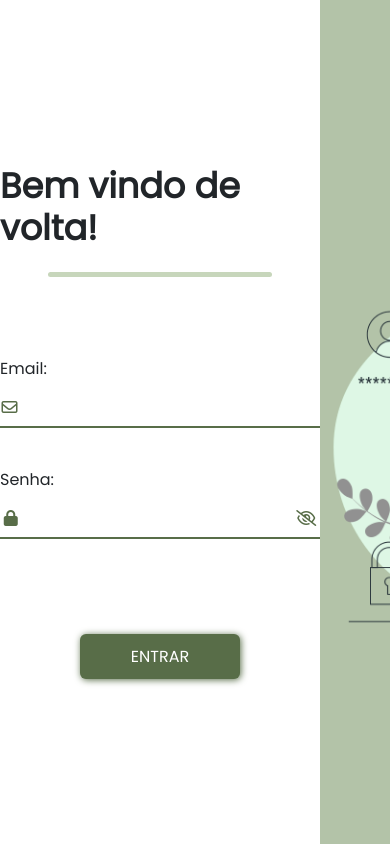
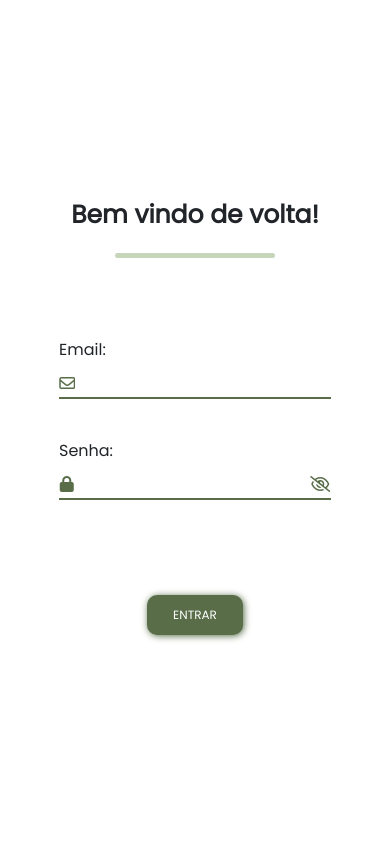
Before and after one commit to Nicole-Marinho-Espindola/Oasis, a PHP site: page /views/form.php in a window 390 px wide; the page is wider, and only the part inside the window is pictured. Run offline with PHP 8.4, Linux system fonts and the light colour scheme; some libraries are stand-ins or nearby versions.

Commit message:
making all the pages responsive

```diff
--- a/admin/assets/css/form.css
+++ b/admin/assets/css/form.css
@@ -14,11 +14,6 @@
 
 .form-img{
     height: 30em;
-}
-
-.img-block{
-    background-color: #b3c3a8;
-    height: 100%;
 }
 
 .form-title{
@@ -42,6 +37,8 @@
     flex-direction: column;
     justify-content: center;
     align-items: center;
+    background-color: #b3c3a8;
+    height: 100%;
 }
 
 .user-info-block{
@@ -74,3 +71,44 @@
     margin-top: 55px;
     width: 10em;
 }
+
+@media screen and (max-width:768px){
+
+    .main-content{
+        display: flex;
+        justify-content: center;
+        align-items: center;
+        height: 100vh;
+        width: 100vw;
+    }
+
+    .form{
+        display: flex;
+        flex-direction: column;
+        justify-content: center;
+        width: 100%;
+    }
+
+    .img-block{
+        display: none;
+    }
+
+    .input-block{
+        width: 17em;
+        margin-top: 7px;
+        height: 30px;
+    }
+
+    .title{
+        font-size: 25px;
+    }
+
+    .line{
+        width: 10em;
+    }
+
+    .btn{
+        width: 8em;
+        height: 40px;
+    }
+}
--- a/admin/assets/css/global.css
+++ b/admin/assets/css/global.css
@@ -6,7 +6,7 @@
 }
 
 .content{
-    padding: 7em 5em 3em 25em ;
+    padding: 7em 7em 3em 7em ;
 }
 
 .table{
@@ -18,12 +18,12 @@
     display: flex;
     justify-content: center;
     align-items: center;
-    margin-left: 30em;
+    margin-left: 44em;
 }
 
 .search{
     outline: none;
-    border-radius: 5px;
+    border-radius: 10px;
     height: 3em;
     width: 20em;
     border: 1px solid #d0d0d0;
@@ -35,13 +35,16 @@
     display: flex;
     justify-content: center;
     align-items: center;
-    width: 6em;
+    width: 8em;
     height: 45px;
     background-color: #94a588;
     color: #fff;
     font-family: 'Poppins', sans-serif;
     box-shadow: 1px 1px 7px #94a588;
     text-transform: uppercase;
+    font-size: 15px;
+    padding: 7px;
+    border-radius: 10px;
 }
 
 .btn-color{
@@ -81,3 +84,35 @@
     border-radius: 10px;
     margin-top: 15px;
 }
+
+@media screen and (max-width: 768px){
+    .content{
+        display: flex;
+        justify-content: center;
+        align-items: center;
+        flex-direction: column;
+    }
+
+    .search-block{
+        display: flex;
+        flex-wrap: wrap;
+        flex-direction: column;
+        margin-left: 0;
+    }
+
+    .search{
+        height: 45px;
+        width: 15em;
+        padding-left: 7px;
+        margin-right: 0;
+        margin-bottom: 13px;
+    }
+
+    .btn{
+        width: 20em;
+        height: 40px;
+        font-size: 12px;
+        padding: 7px;
+        margin-bottom: 10px;
+    }
+}
--- a/admin/views/form.php
+++ b/admin/views/form.php
@@ -8,7 +8,7 @@
     <script src="https://cdn.jsdelivr.net/npm/bootstrap@5.3.1/dist/js/bootstrap.bundle.min.js" integrity="sha384-HwwvtgBNo3bZJJLYd8oVXjrBZt8cqVSpeBNS5n7C8IVInixGAoxmnlMuBnhbgrkm" crossorigin="anonymous"></script>
     <link rel="stylesheet" href="../assets/css/global.css">
     <link rel="stylesheet" href="../assets/css/form.css">
-    <title>Document</title>
+    <title>Form | Login</title>
 </head>
 <body>
 
--- a/admin/views/includes/head.php
+++ b/admin/views/includes/head.php
@@ -20,7 +20,6 @@
         <script src="https://cdn.jsdelivr.net/npm/bootstrap@5.3.1/dist/js/bootstrap.bundle.min.js" integrity="sha384-HwwvtgBNo3bZJJLYd8oVXjrBZt8cqVSpeBNS5n7C8IVInixGAoxmnlMuBnhbgrkm" crossorigin="anonymous"></script>
         <link rel="stylesheet" href="<?= baseUrl('/assets/css/global.css') ?>">
         <link rel="stylesheet" href="<?= baseUrl('/assets/css/navbar.css') ?>">
-        <link rel="stylesheet" href="<?= baseUrl('/assets/css/form.css') ?>">
         <title>Admin</title>
     </head>
 
--- a/admin/views/voluntarios/index.php
+++ b/admin/views/voluntarios/index.php
@@ -15,7 +15,6 @@
                 <th class="h-table">ID</th>
                 <th class="h-table">Nome</th>
                 <th class="h-table">Idade</th>
-                <th></th>
                 <th></th>
                 <th></th>
             </tr>
```
Also changed, not shown: admin/assets/css/navbar.css (+43 -9 lines), admin/assets/js/menuHamburguer.js (added, +32 -0 lines), admin/views/includes/navbar.php (+14 -5 lines), admin/assets/img/logo-oasis.png (added), assets/img/logo-oasis.png (added).
